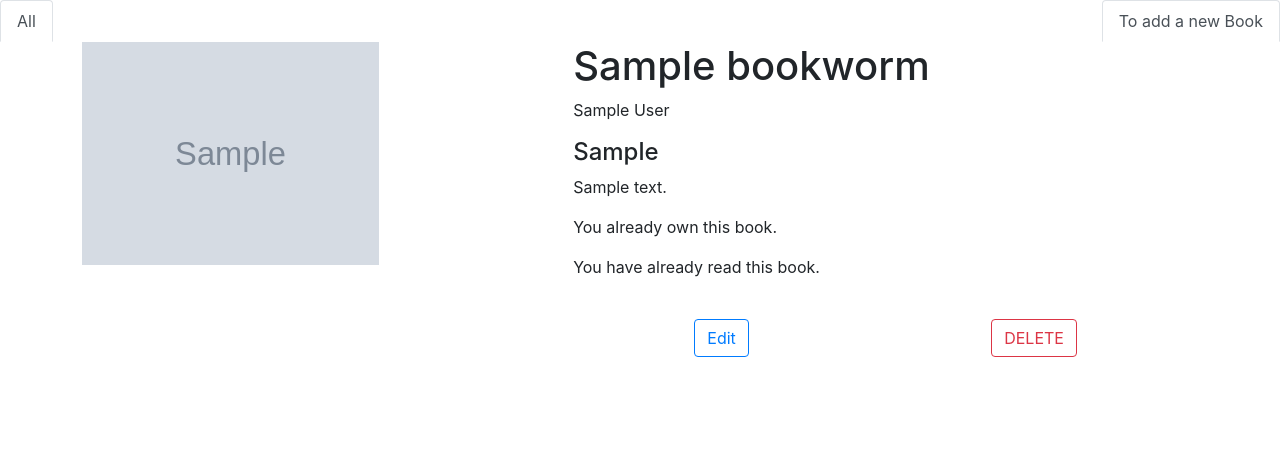
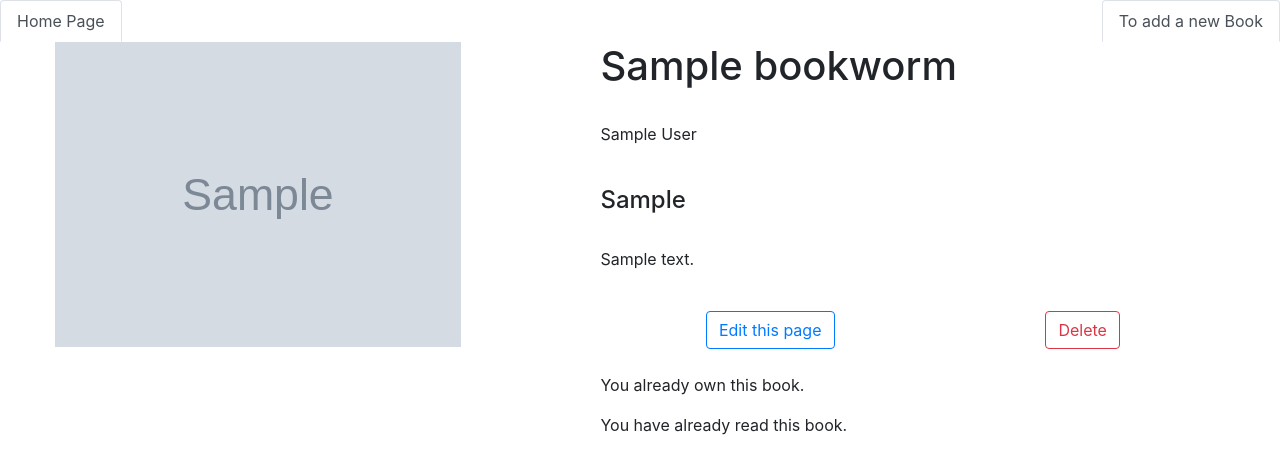
Before and after one commit to DDahlitz/GAZoidbergUnit2Project, a Node server app: page /bookworm/600000000000000000000001 in a window 1280 px wide. Shown: the top 474 px of the page. Run offline with Node 20, Linux system fonts and the light colour scheme; tables that the repository leaves empty hold one stand-in row (values such as "Sample post"); grey boxes marked "Sample" are stand-in pictures; some libraries are stand-ins or nearby versions.

Commit message:
continual cleanup and commit

```diff
--- a/public/css/main.css
+++ b/public/css/main.css
@@ -39,5 +39,11 @@ img{
 .card:hover {
     transform: scale(1.06);
     box-shadow: 0 10px 20px rgba(0,0,0,.2), 0 4px 8px rgba(0,0,0,.1);
-    text-decoration: none;
 }
+
+.read-false .active{
+    text-decoration: line-through;
+}
+.read-false a .active{
+    opacity: 0.1;
+}
--- a/views/edit.ejs
+++ b/views/edit.ejs
@@ -4,16 +4,14 @@
         <%- include('partials/head.ejs') %>
     </head>
 <body>
-    <div>
     <nav class="nav flex justify-content-between">
         <ul class="nav nav-tabs">
-                <li class="nav-item"><a id="show-all" class="nav-link active" href="/bookworm">All</a></li>
+            <li class="nav-item"><a id="show-all" class="nav-link active" href="/bookworm">Home Page</a></li>
         </ul>
         <ul class="nav nav-tabs">
             <li class="nav-item"><a class="nav-link active" href="/bookworm/new">To add a new Book</a></li>
         </ul>
     </nav>
-    </div>
     <div class="container">
         <br/>
         <h1>Edit this Book Page</h1>
--- a/views/show.ejs
+++ b/views/show.ejs
@@ -6,22 +6,37 @@
 <body>
     <nav class="nav flex justify-content-between">
         <ul class="nav nav-tabs">
-            <li class="nav-item"><a id="show-all" class="nav-link active" href="/bookworm">All</a></li>
+            <li class="nav-item"><a id="show-all" class="nav-link active" href="/bookworm">Home Page</a></li>
         </ul>
         <ul class="nav nav-tabs">
             <li class="nav-item"><a class="nav-link active" href="/bookworm/new">To add a new Book</a></li>
         </ul>
     </nav>
     <div class="flex row justify-content-around">
-        <div class="col-3">
+        <div class="col-4">
             <img class="img-fluid" style="width: 100%;" src= "<%= book.img %> ">
         </div>
         <div class="col-6 justify-content-start">
             <div class="row-9">
                 <h1><%=book.name%></h1>
+                <br>
                 <p><%=book.author%></p>
+                <br>
                 <h4><%=book.genre%></h4>
+                <br>
                 <p><%=book.description%></p>
+                <br>
+                <div class="row-6 btn-toolbar justify-content-around flex" role="toolbar">
+                    <div class="justify-content-start">
+                        <button class="btn btn-outline-primary btn-md"><a href="/bookworm/<%=book._id%>/edit">Edit this page</a></button>
+                    </div>
+                    <div class="justify-content-start">
+                        <form action="/bookworm/<%=book._id%>?_method=DELETE" method="POST">
+                            <input class="btn btn-outline-danger btn-md" type="submit" value="Delete" />
+                        </form>
+                    </div>
+                </div>
+                <br>
                 <% if (book.owned === true) { %>
                     <p>You already own this book.</p>
                 <% } else { %>
@@ -34,17 +49,6 @@
                     <p>You have not read this book yet</p>
                 <% } %>
             </div>
-            <br>
-            <div class="row-3 btn-toolbar justify-content-around" role="toolbar">
-                <div class="">
-                    <button class="btn btn-outline-primary btn-md"><a href="/bookworm/<%=book._id%>/edit">Edit</a></button>
-                </div>
-                <div class="">
-                    <form action="/bookworm/<%=book._id%>?_method=DELETE" method="POST">
-                        <input class="btn btn-outline-danger btn-md" type="submit" value="DELETE" />
-                    </form>
-                </div>
-            </div>
         </div>
     </div>
 
```
Also changed, not shown: public/js/index.js (deleted, +0 -37 lines), views/index.ejs (+2 -53 lines), views/new.ejs (+13 -10 lines), views/partials/header.ejs (added, +11 -0 lines), views/partials/jquery.ejs (added, +37 -0 lines), README.md, views/partials/owned.ejs (deleted), views/partials/readOrUnread.ejs (deleted), views/partials/unowned.ejs (deleted). Lines whose indentation alone changed are shown as unchanged.
